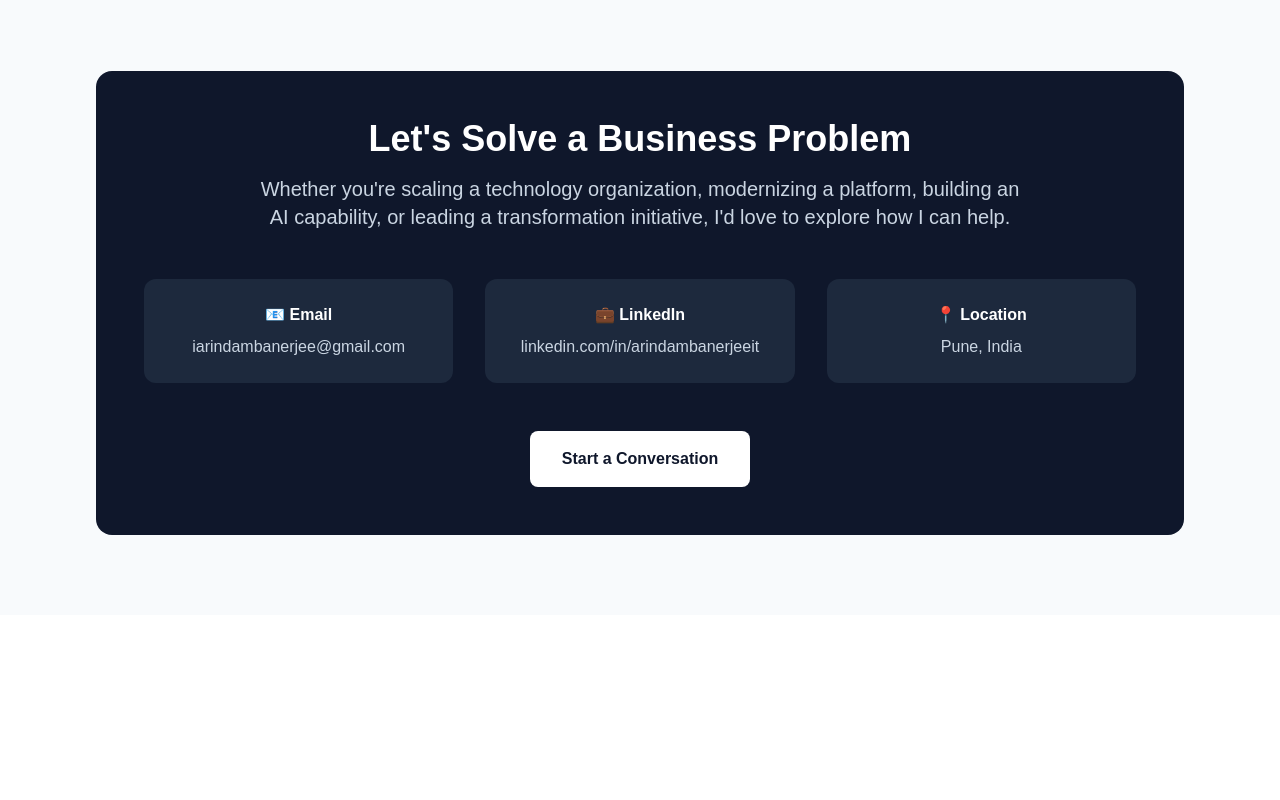
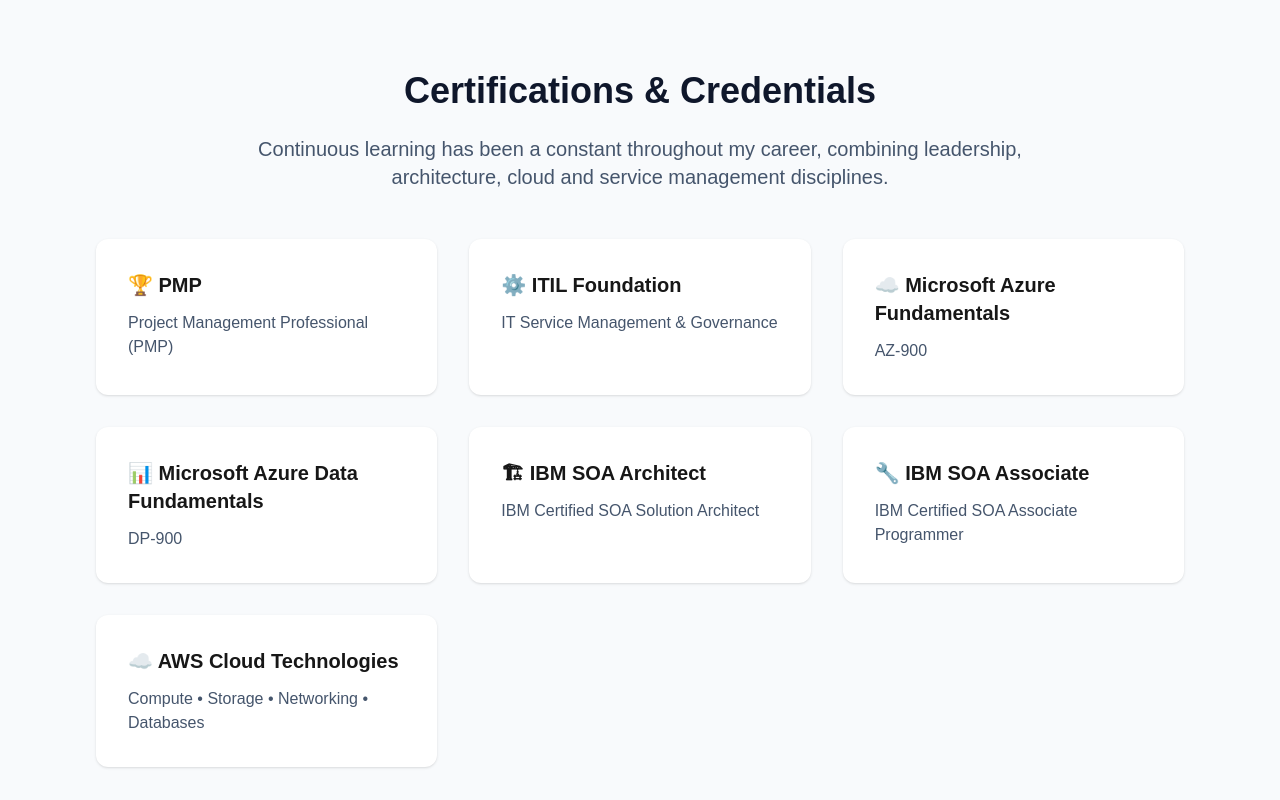
Before and after one commit to iarindambanerjee/arindam-website, a Next.js app: page / in a window 1280 px wide. Shown: the part 4020-4820 px from the top of the page. Before the commit the page ends 4635 px from the top, so only its background shows below. Built offline with nearby package versions, Linux system fonts and the light colour scheme.

Commit message:
Added Certifications Section

```diff
--- a/app/page.tsx
+++ b/app/page.tsx
@@ -337,6 +337,95 @@
         </div>
       </section>
 
+
+      {/* Certifications & Credentials */}
+
+<section className="max-w-6xl mx-auto px-8 py-20">
+  <div className="text-center mb-12">
+    <h2 className="text-4xl font-bold text-slate-900 mb-6">
+      Certifications & Credentials
+    </h2>
+
+    <p className="text-xl text-slate-600 max-w-3xl mx-auto">
+      Continuous learning has been a constant throughout my career,
+      combining leadership, architecture, cloud and service management
+      disciplines.
+    </p>
+  </div>
+
+  <div className="grid md:grid-cols-2 lg:grid-cols-3 gap-8">
+    <div className="bg-white rounded-xl p-8 shadow-sm">
+      <h3 className="text-xl font-semibold mb-3">
+        🏆 PMP
+      </h3>
+
+      <p className="text-slate-600">
+        Project Management Professional (PMP)
+      </p>
+    </div>
+
+    <div className="bg-white rounded-xl p-8 shadow-sm">
+      <h3 className="text-xl font-semibold mb-3">
+        ⚙️ ITIL Foundation
+      </h3>
+
+      <p className="text-slate-600">
+        IT Service Management & Governance
+      </p>
+    </div>
+
+    <div className="bg-white rounded-xl p-8 shadow-sm">
+      <h3 className="text-xl font-semibold mb-3">
+        ☁️ Microsoft Azure Fundamentals
+      </h3>
+
+      <p className="text-slate-600">
+        AZ-900
+      </p>
+    </div>
+
+    <div className="bg-white rounded-xl p-8 shadow-sm">
+      <h3 className="text-xl font-semibold mb-3">
+        📊 Microsoft Azure Data Fundamentals
+      </h3>
+
+      <p className="text-slate-600">
+        DP-900
+      </p>
+    </div>
+
+    <div className="bg-white rounded-xl p-8 shadow-sm">
+      <h3 className="text-xl font-semibold mb-3">
+        🏗 IBM SOA Architect
+      </h3>
+
+      <p className="text-slate-600">
+        IBM Certified SOA Solution Architect
+      </p>
+    </div>
+
+    <div className="bg-white rounded-xl p-8 shadow-sm">
+      <h3 className="text-xl font-semibold mb-3">
+        🔧 IBM SOA Associate
+      </h3>
+
+      <p className="text-slate-600">
+        IBM Certified SOA Associate Programmer
+      </p>
+    </div>
+
+    <div className="bg-white rounded-xl p-8 shadow-sm">
+      <h3 className="text-xl font-semibold mb-3">
+        ☁️ AWS Cloud Technologies
+      </h3>
+
+      <p className="text-slate-600">
+        Compute • Storage • Networking • Databases
+      </p>
+    </div>
+  </div>
+</section>
+
       {/* Executive Contact */}
 
       <section id="contact" className="max-w-6xl mx-auto px-8 py-20">
```
